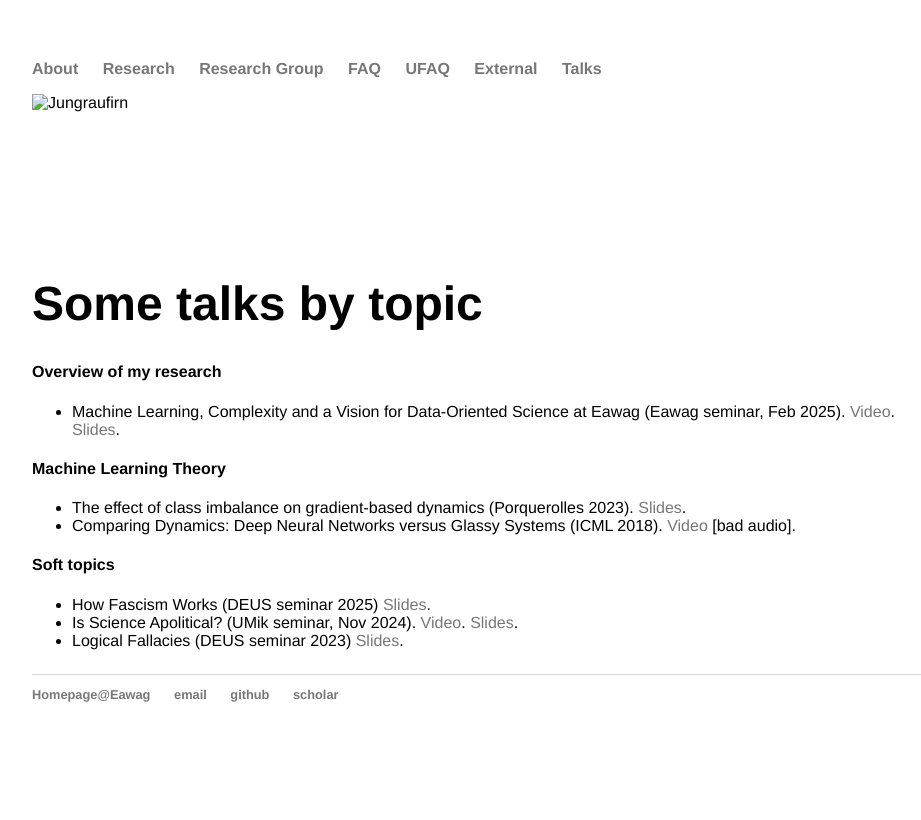
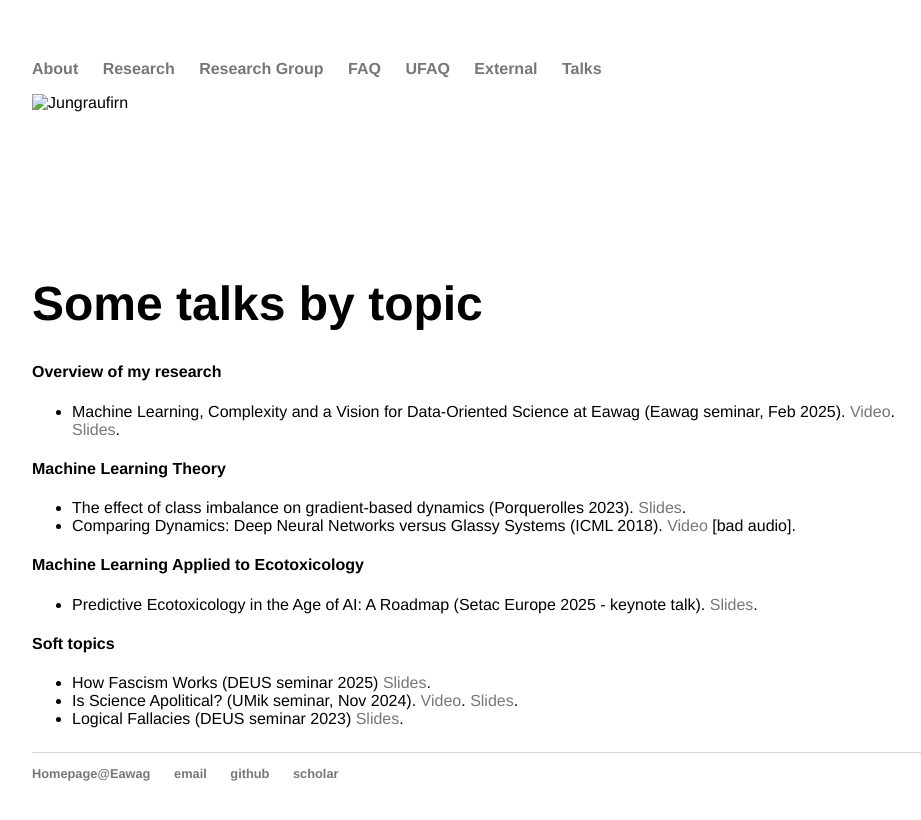
Before and after one commit to mbaityje/mbaityje.github.io, a Jekyll site: the page built from talks/index.html, in a window 1280 px wide. Shown: the top 820 px of the page, without its empty margins (160-1081 px from the left). Built offline with Jekyll 4.4.1, drawn with Linux system fonts in a browser that asks for light colours.

Commit message:
Added Setac talk

```diff
--- a/talks/index.html
+++ b/talks/index.html
@@ -15,6 +15,10 @@ title: Talks
 			<li>The effect of class imbalance on gradient-based dynamics (Porquerolles 2023). <a href="https://www.dropbox.com/scl/fi/kyrvfsomjq1hy6yd0aay7/Porquerolles_MBJ.pdf?rlkey=bzt602esu4m50cjq01u6wow68&raw=1" target="_blank" rel="noopener noreferrer">Slides</a>.</li>
 			<li>Comparing Dynamics: Deep Neural Networks versus Glassy Systems (ICML 2018). <a href="https://vimeo.com/287857896" target="_blank" rel="noopener noreferrer">Video</a>  [bad audio].</li>
 		</ul>
+		<h4>Machine Learning Applied to Ecotoxicology</h4>
+		<ul>
+			<li>Predictive Ecotoxicology in the Age of AI: A Roadmap (Setac Europe 2025 - keynote talk). <a href="https://www.dropbox.com/scl/fi/cofvzkjeqd2jfsslemfik/setac_mbj_v6.pdf?rlkey=wsic7wutd1g19azmhlkt5s4ay&raw=1" target="_blank" rel="noopener noreferrer">Slides</a>.</li>
+		</ul>
 		<h4>Soft topics</h4>
 		<ul>
 			<li>How Fascism Works (DEUS seminar 2025) <a href="https://www.dropbox.com/scl/fi/xvapov12s0bfjuedlk08e/how-fascism-works_v2.pdf?rlkey=jn60ggu75md27ujztyjrtr0br&raw=1" target="_blank" rel="noopener noreferrer">Slides</a>.</li>
```
